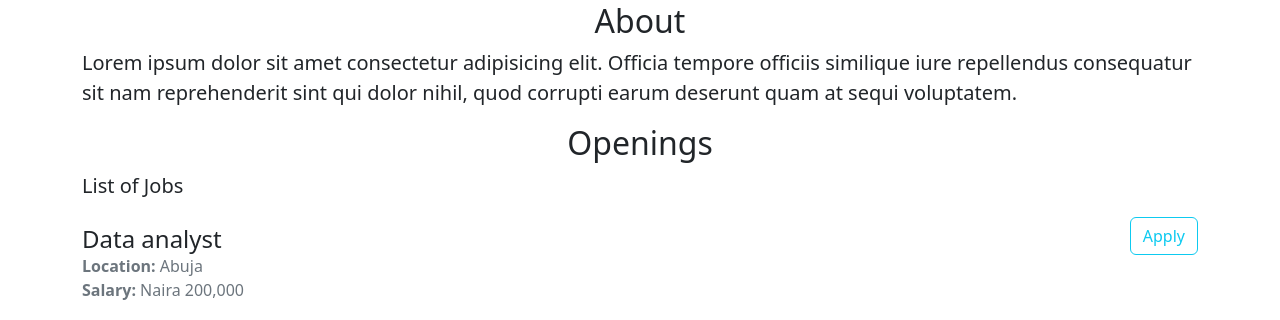
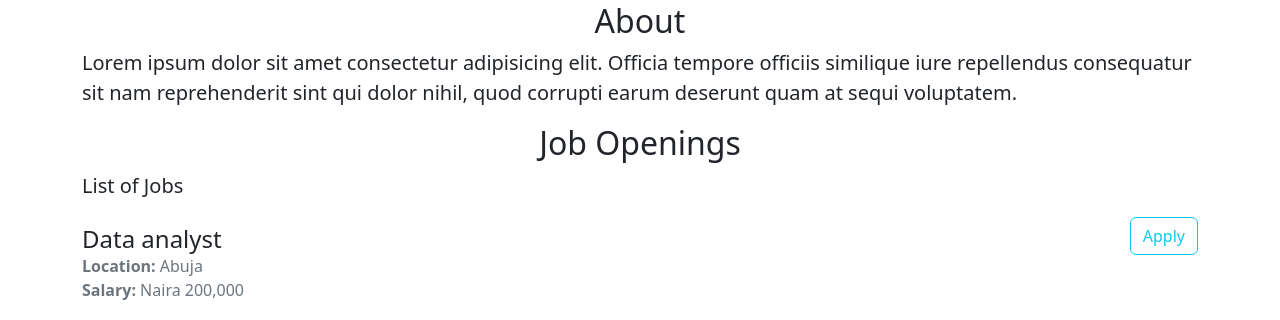
Before and after one commit to OfomiMatthew/careers-website, a Flask app: page / in a window 1280 px wide. Shown: the part 444-764 px from the top of the page. Run offline with Flask 3, Linux system fonts and the light colour scheme.

Commit message:
updated job info

```diff
--- a/templates/home.html
+++ b/templates/home.html
@@ -31,7 +31,7 @@
 		<h2 class='text-center mt-3'>About</h2>
 		<p class="lead">Lorem ipsum dolor sit amet consectetur adipisicing elit. Officia tempore officiis similique iure repellendus consequatur sit nam reprehenderit sint qui dolor nihil, quod corrupti earum deserunt quam at sequi voluptatem.</p>
 
-		<h2 class='text-center mt-3'>Openings</h2>
+		<h2 class='text-center mt-3'>Job Openings</h2>
 		<p class="lead">List of Jobs</p>
 		<div>
 			{% for job in jobs %}
```
Also changed, not shown: .local/share/rippkgs-index.sqlite (deleted).
